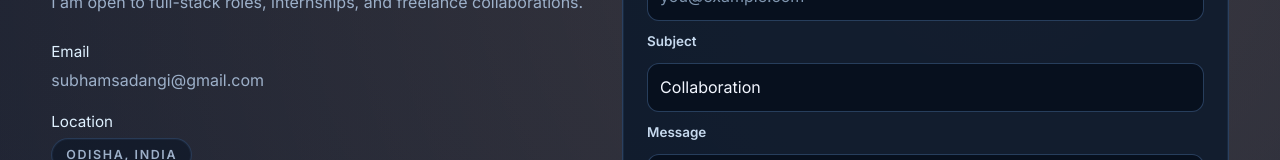
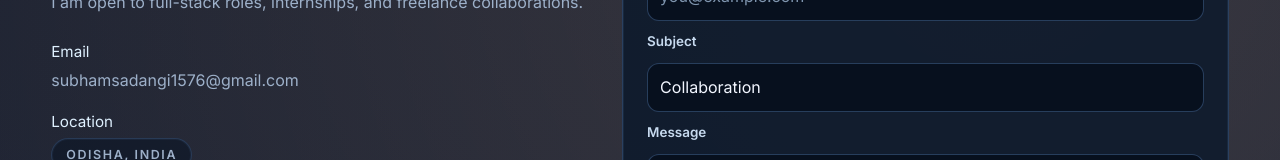
Before and after one commit to Sriram1576/portfolio-fullstack, a React (Create React App) app in the folder frontend/: page / in a window 1280 px wide. Shown: the part 4708-4868 px from the top of the page. Built offline with nearby package versions, Linux system fonts and the light colour scheme; the HTML template or start-up script is replaced by a standard one.

Commit message:
fix: update contact email address

```diff
--- a/frontend/src/pages/ContactSection.jsx
+++ b/frontend/src/pages/ContactSection.jsx
@@ -61,7 +61,7 @@
           <div className="contact-meta">
             <div>
               <h3>Email</h3>
-              <a href="mailto:subhamsadangi@gmail.com">subhamsadangi@gmail.com</a>
+              <a href="mailto:subhamsadangi1576@gmail.com">subhamsadangi1576@gmail.com</a>
             </div>
             <div>
               <h3>Location</h3>
```
